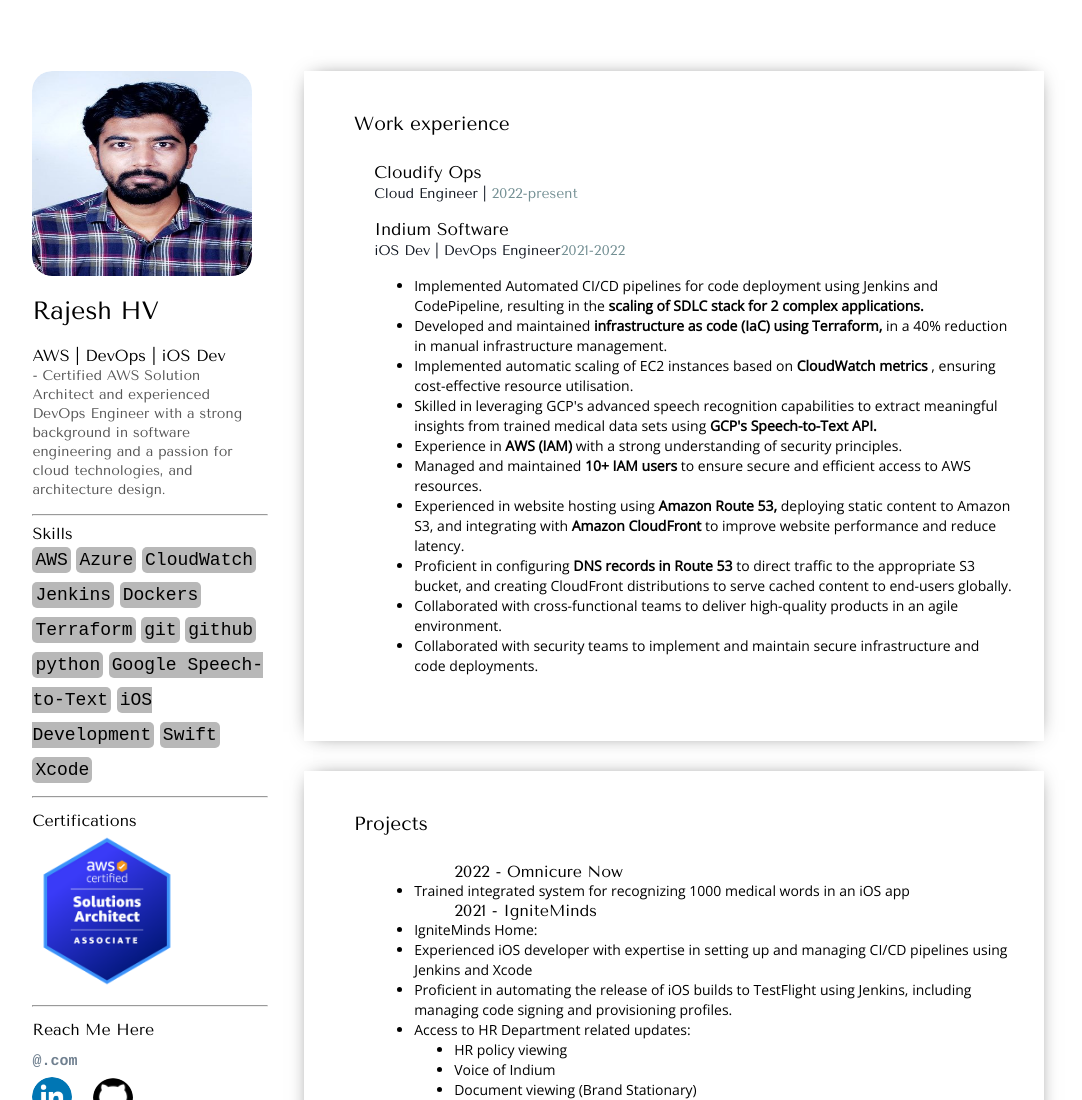
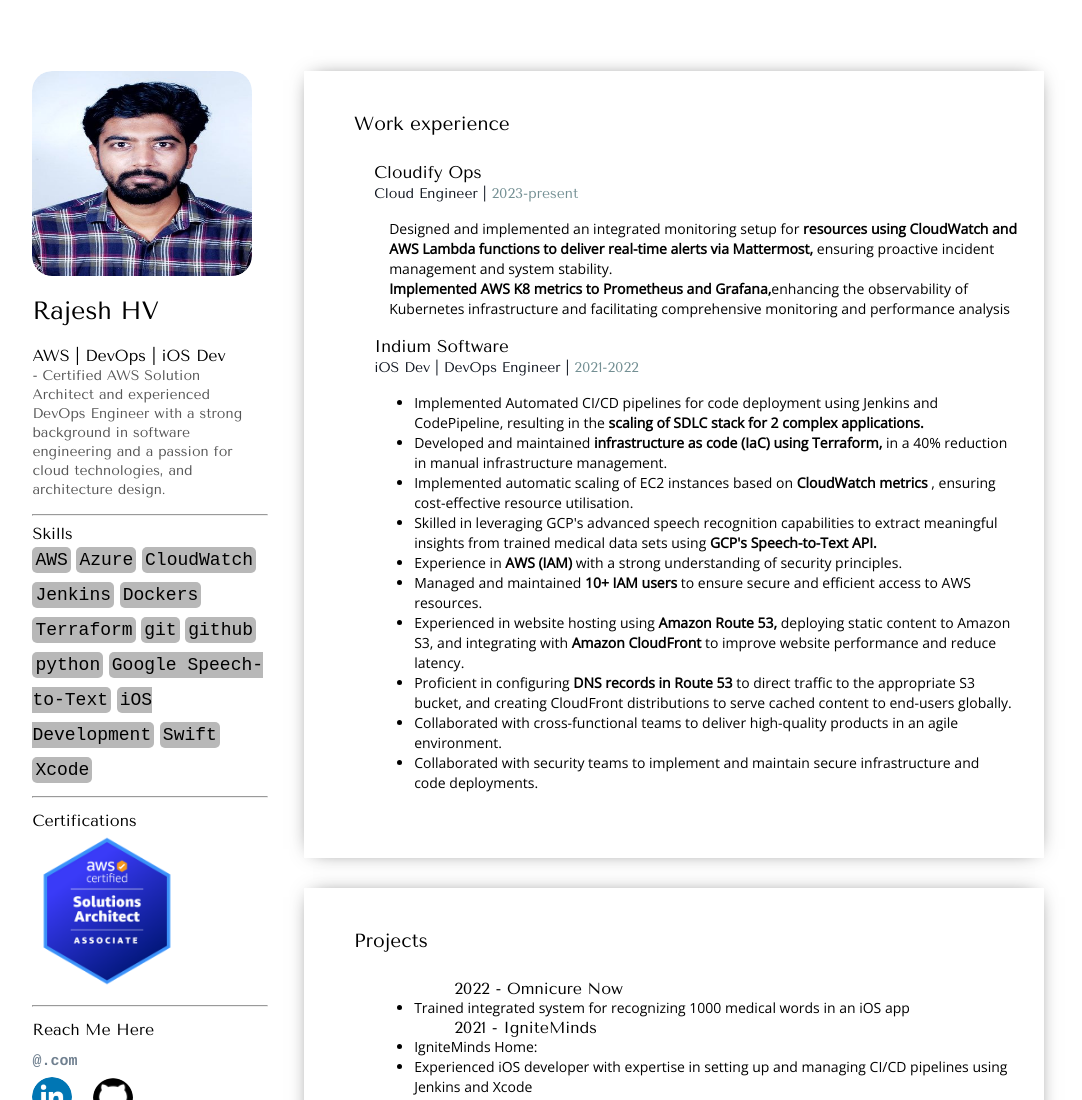
Before and after one commit to rajeshhv/Cloud-Resume, a plain HTML site: page index.html in a window 1280 px wide. Shown: the top 1100 px of the page, without its empty margins (102-1184 px from the left). Drawn offline with nearby package versions, Linux system fonts and the light colour scheme; a script that the page names is missing.

Commit message:
skills in ops

```diff
--- a/index.html
+++ b/index.html
@@ -62,12 +62,13 @@
 				<div class="page">
 					<p>&nbsp;&nbsp;&nbsp;Work experience</p>
 					<ul>
-						<p class="tag">Cloudify Ops<br><span>Cloud Engineer | <span>2022-present</span></span></p>
-
+						<p class="tag">Cloudify Ops<br><span>Cloud Engineer | <span>2023-present</span></span></p>
+						<li>Designed and implemented an integrated monitoring setup for <strong>resources using CloudWatch and AWS Lambda functions to deliver real-time alerts via Mattermost,</strong> ensuring proactive incident management and system stability.</li>
+						<li><strong>Implemented AWS K8 metrics to Prometheus and Grafana,</strong>enhancing the observability of Kubernetes infrastructure and facilitating comprehensive monitoring and performance analysis</li>
 					</ul>
 
 					<ul>
-						<p class="tag">Indium Software<br><span>iOS Dev | DevOps Engineer<span>2021-2022</span></span></p>
+						<p class="tag">Indium Software<br><span>iOS Dev | DevOps Engineer | <span>2021-2022</span></span></p>
 						<ul>
 							<li>Implemented Automated CI/CD pipelines for code deployment using Jenkins and CodePipeline, resulting in the <strong>scaling of SDLC stack for 2 complex applications.</strong></li>
 							<li>Developed and maintained <strong>infrastructure as code (IaC) using Terraform,</strong> in a 40% reduction in manual infrastructure management.
```
